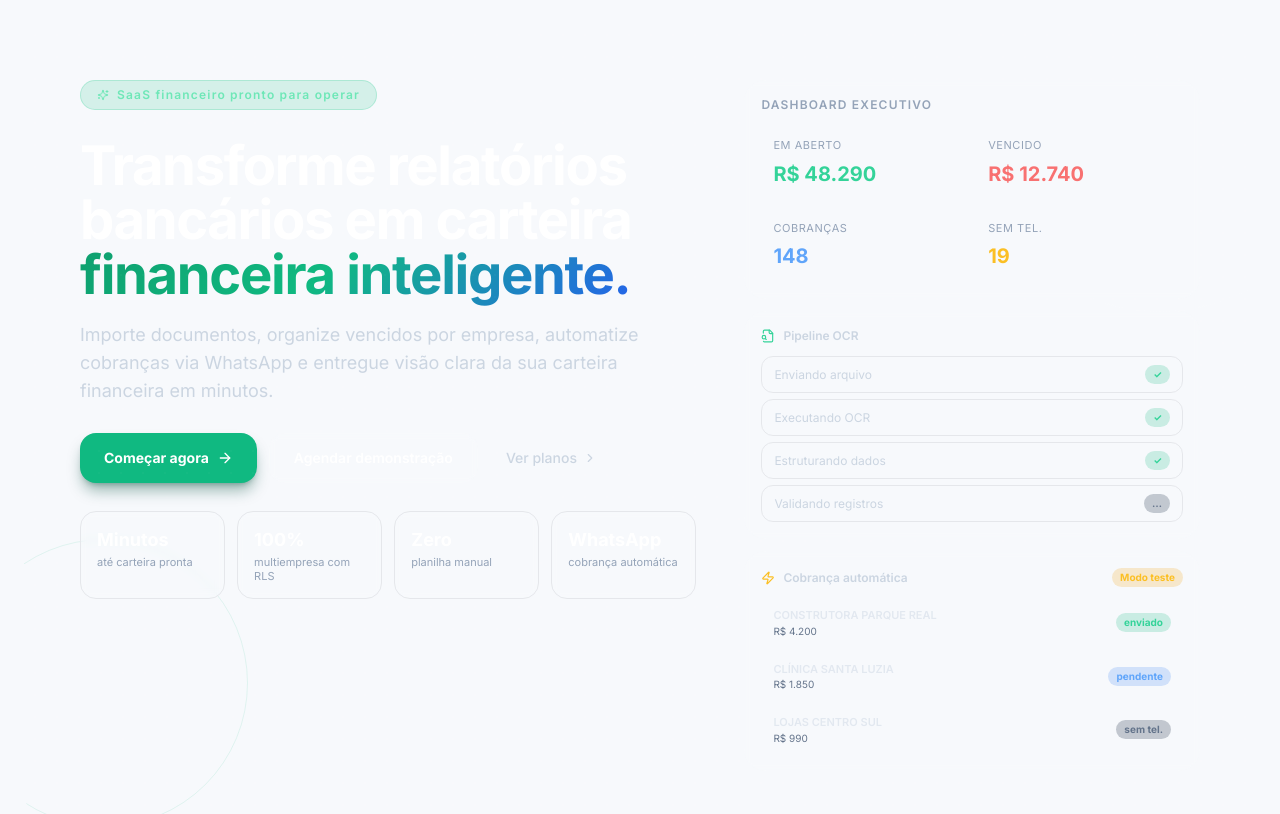
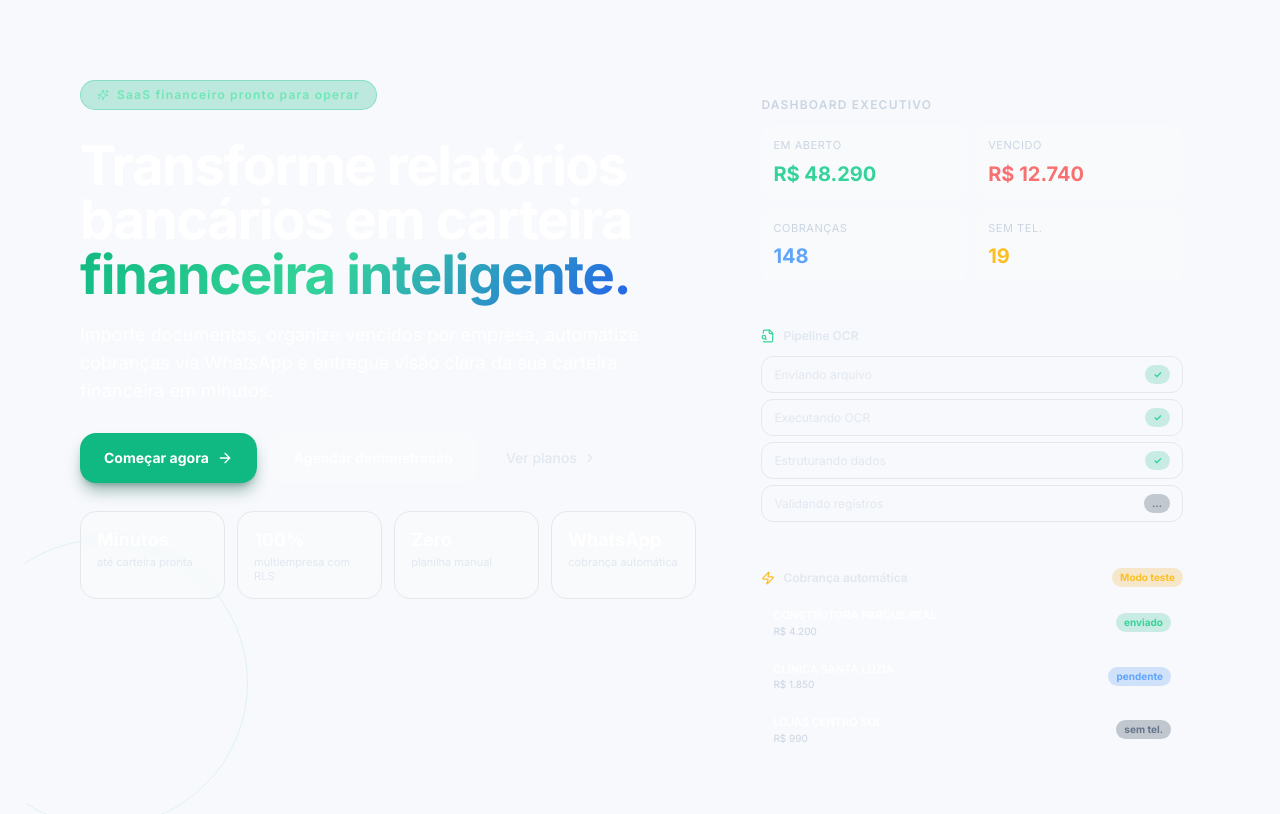
Before and after one commit to joaocarvalhoaut/bankextract, a React (Vite) app: page / in a window 1280 px wide. Shown: the top 814 px of the page. Built offline with nearby package versions, Linux system fonts and the light colour scheme; no server answers; the HTML template or start-up script is replaced by a standard one.

Commit message:
melhora contraste e legibilidade da interface

```diff
--- a/src/components/Header.jsx
+++ b/src/components/Header.jsx
@@ -2,7 +2,7 @@ import { Bell, Building2, Zap } from 'lucide-react';
 
 export default function Header({ title, subtitle, companyName, actions = null }) {
   return (
-    <header className="accent-bar card-hover mb-6 overflow-hidden rounded-[30px] border border-white/70 bg-white/90 shadow-card backdrop-blur-sm">
+    <header className="accent-bar mb-6 overflow-hidden rounded-[30px] border border-slate-200 bg-white shadow-card">
       <div className="px-5 py-4 lg:px-6 lg:py-5">
         <div className="flex flex-col gap-4 xl:flex-row xl:items-center xl:justify-between">
           <div className="min-w-0 space-y-1">
@@ -16,11 +16,11 @@ export default function Header({ title, subtitle, companyName, actions = null })
                 SaaS Premium
               </div>
             </div>
-            <h1 className="truncate text-2xl font-semibold tracking-tight text-slate-950 lg:text-3xl">
+            <h1 className="truncate text-2xl font-bold tracking-tight text-slate-900 lg:text-3xl">
               {title}
             </h1>
             {subtitle ? (
-              <p className="max-w-2xl text-sm leading-relaxed text-slate-500 lg:text-[15px]">{subtitle}</p>
+              <p className="max-w-2xl text-sm leading-relaxed text-slate-700 lg:text-[15px]">{subtitle}</p>
             ) : null}
           </div>
 
--- a/src/index.css
+++ b/src/index.css
@@ -3,19 +3,19 @@
 @tailwind utilities;
 
 :root {
-  --be-bg: #f7f9fc;
+  --be-bg: #f8fafc;
   --be-card: #ffffff;
   --be-card-muted: #f8fafc;
   --be-border: #e2e8f0;
   --be-text: #0f172a;
-  --be-muted: #64748b;
-  --be-brand: #0e9f6e;
-  --be-brand-dark: #0c7a54;
-  --be-blue: #1e3a8a;
+  --be-muted: #475569;
+  --be-brand: #10B981;
+  --be-brand-dark: #059669;
+  --be-blue: #2563EB;
   --be-gold: #d4a017;
   --be-red: #dc2626;
-  --be-shadow-sm: 0 1px 3px rgba(15, 23, 42, 0.06), 0 1px 2px rgba(15, 23, 42, 0.04);
-  --be-shadow-md: 0 10px 30px -12px rgba(15, 23, 42, 0.16), 0 4px 10px -6px rgba(15, 23, 42, 0.08);
+  --be-shadow-sm: 0 2px 8px rgba(15, 23, 42, 0.06), 0 1px 3px rgba(15, 23, 42, 0.04);
+  --be-shadow-md: 0 10px 30px rgba(15, 23, 42, 0.08), 0 4px 12px rgba(15, 23, 42, 0.05);
   --be-shadow-lg: 0 20px 60px -22px rgba(15, 23, 42, 0.22), 0 10px 24px -16px rgba(15, 23, 42, 0.1);
 }
 
@@ -33,10 +33,7 @@ body {
   margin: 0;
   min-width: 320px;
   min-height: 100vh;
-  background:
-    radial-gradient(circle at top left, rgba(14, 159, 110, 0.07), transparent 28%),
-    radial-gradient(circle at top right, rgba(30, 58, 138, 0.08), transparent 32%),
-    linear-gradient(180deg, #f8fbff 0%, #f7f9fc 52%, #f4f7fb 100%);
+  background: #F8FAFC;
   color: var(--be-text);
   font-family: Inter, ui-sans-serif, system-ui, -apple-system, BlinkMacSystemFont, "Segoe UI", sans-serif;
   font-feature-settings: "cv02", "cv03", "cv04", "cv11";
@@ -51,8 +48,8 @@ body {
 }
 
 ::selection {
-  background: rgba(14, 159, 110, 0.16);
-  color: var(--be-brand-dark);
+  background: rgba(16, 185, 129, 0.18);
+  color: #059669;
 }
 
 ::-webkit-scrollbar {
@@ -74,7 +71,7 @@ body {
 }
 
 *:focus-visible {
-  outline: 2px solid rgba(14, 159, 110, 0.75);
+  outline: 2px solid rgba(16, 185, 129, 0.80);
   outline-offset: 2px;
 }
 
@@ -91,8 +88,8 @@ body {
 }
 
 .glass {
-  background: rgba(255, 255, 255, 0.08);
-  border: 1px solid rgba(255, 255, 255, 0.14);
+  background: rgba(255, 255, 255, 0.18);
+  border: 1px solid rgba(255, 255, 255, 0.18);
   backdrop-filter: blur(16px) saturate(1.2);
   -webkit-backdrop-filter: blur(16px) saturate(1.2);
 }
@@ -105,7 +102,7 @@ body {
 }
 
 .text-gradient {
-  background: linear-gradient(135deg, #0e9f6e 0%, #10b981 45%, #2563eb 100%);
+  background: linear-gradient(135deg, #10B981 0%, #34d399 45%, #2563eb 100%);
   -webkit-background-clip: text;
   background-clip: text;
   -webkit-text-fill-color: transparent;
@@ -123,8 +120,8 @@ body {
 }
 
 .input-premium:focus {
-  border-color: rgba(14, 159, 110, 0.48);
-  box-shadow: 0 0 0 4px rgba(14, 159, 110, 0.12);
+  border-color: rgba(16, 185, 129, 0.55);
+  box-shadow: 0 0 0 4px rgba(16, 185, 129, 0.14);
 }
 
 .card-hover {
@@ -147,7 +144,7 @@ body {
   position: absolute;
   inset: 0 0 auto 0;
   height: 3px;
-  background: linear-gradient(90deg, #0e9f6e 0%, #10b981 46%, #2563eb 100%);
+  background: linear-gradient(90deg, #10B981 0%, #34d399 46%, #2563eb 100%);
 }
 
 .nav-item-active {
@@ -163,15 +160,15 @@ body {
   width: 3px;
   transform: translateY(-50%);
   border-radius: 999px;
-  background: linear-gradient(180deg, #0e9f6e 0%, #2563eb 100%);
+  background: linear-gradient(180deg, #10B981 0%, #2563eb 100%);
 }
 
 .hero-mesh {
   background:
-    radial-gradient(circle at 14% 22%, rgba(16, 185, 129, 0.2), transparent 28%),
-    radial-gradient(circle at 86% 78%, rgba(59, 130, 246, 0.18), transparent 30%),
-    radial-gradient(circle at 42% 88%, rgba(212, 160, 23, 0.12), transparent 26%),
-    linear-gradient(135deg, #08111f 0%, #0f172a 44%, #12284f 100%);
+    radial-gradient(circle at 14% 22%, rgba(16, 185, 129, 0.22), transparent 28%),
+    radial-gradient(circle at 86% 78%, rgba(37, 99, 235, 0.2), transparent 30%),
+    radial-gradient(circle at 42% 88%, rgba(212, 160, 23, 0.1), transparent 26%),
+    linear-gradient(135deg, #0b1220 0%, #0f172a 48%, #102347 100%);
 }
 
 .dot-grid {
@@ -246,11 +243,11 @@ button:active:not(:disabled) {
 @keyframes ring-pulse {
   0%,
   100% {
-    box-shadow: 0 0 0 0 rgba(14, 159, 110, 0.28);
+    box-shadow: 0 0 0 0 rgba(16, 185, 129, 0.30);
   }
 
   50% {
-    box-shadow: 0 0 0 9px rgba(14, 159, 110, 0);
+    box-shadow: 0 0 0 9px rgba(16, 185, 129, 0);
   }
 }
 
--- a/src/screens/LandingPage.jsx
+++ b/src/screens/LandingPage.jsx
@@ -111,12 +111,12 @@ const steps = [
 function FeatureCard({ icon: Icon, color, title, description }) {
   const c = colorMap[color] || colorMap.emerald;
   return (
-    <article className={`group rounded-[22px] border ${c.border} bg-white p-5 transition-all duration-200 hover:-translate-y-0.5 hover:shadow-card`}>
+      <article className={`group rounded-[22px] border ${c.border} bg-white p-5 shadow-card transition-all duration-200 hover:-translate-y-0.5 hover:shadow-lifted`}>
       <div className={`mb-4 inline-flex h-11 w-11 items-center justify-center rounded-2xl ${c.bg}`}>
         <Icon size={20} className={c.text} />
       </div>
       <h3 className="mb-2 text-base font-semibold text-slate-900">{title}</h3>
-      <p className="text-sm leading-relaxed text-slate-500">{description}</p>
+      <p className="text-sm leading-relaxed text-slate-600">{description}</p>
     </article>
   );
 }
@@ -135,7 +135,7 @@ export default function LandingPage({ onStartNow, onOpenPlans, isAuthenticated =
         <div className="relative grid grid-cols-1 gap-12 xl:grid-cols-[1.15fr_0.85fr]">
           {/* Left column */}
           <div className="space-y-7">
-            <div className="inline-flex items-center gap-2 rounded-full border border-emerald-400/25 bg-emerald-500/15 px-4 py-1.5 text-xs font-semibold tracking-widest text-emerald-300">
+            <div className="inline-flex items-center gap-2 rounded-full border border-emerald-400/40 bg-emerald-500/25 px-4 py-1.5 text-xs font-semibold tracking-widest text-emerald-300">
               <Sparkles size={12} />
               SaaS financeiro pronto para operar
             </div>
@@ -146,7 +146,7 @@ export default function LandingPage({ onStartNow, onOpenPlans, isAuthenticated =
                 bancários em carteira<br />
                 <span className="text-gradient">financeira inteligente.</span>
               </h1>
-              <p className="mt-5 max-w-xl text-base leading-relaxed text-slate-300 lg:text-lg">
+              <p className="mt-5 max-w-xl text-base leading-relaxed text-white lg:text-lg">
                 Importe documentos, organize vencidos por empresa, automatize cobranças via WhatsApp e entregue visão clara da sua carteira financeira em minutos.
               </p>
             </div>
@@ -162,14 +162,14 @@ export default function LandingPage({ onStartNow, onOpenPlans, isAuthenticated =
               </button>
               <a
                 href="mailto:comercial@bankextract.app?subject=Demo%20BankExtract"
-                className="inline-flex items-center gap-2 rounded-2xl border border-white/15 bg-white/8 px-6 py-3.5 text-sm font-semibold text-white backdrop-blur-sm transition hover:bg-white/15"
+                className="inline-flex items-center gap-2 rounded-2xl border border-white/15 bg-white/15 px-6 py-3.5 text-sm font-semibold text-white backdrop-blur-sm transition hover:bg-white/25"
               >
                 Agendar demonstração
               </a>
               <button
                 type="button"
                 onClick={onOpenPlans}
-                className="inline-flex items-center gap-1.5 rounded-2xl px-4 py-3.5 text-sm font-medium text-slate-300 transition hover:text-white"
+                className="inline-flex items-center gap-1.5 rounded-2xl px-4 py-3.5 text-sm font-medium text-slate-200 transition hover:text-white"
               >
                 Ver planos <ChevronRight size={14} />
               </button>
@@ -178,9 +178,9 @@ export default function LandingPage({ onStartNow, onOpenPlans, isAuthenticated =
             {/* Stats row */}
             <div className="grid grid-cols-2 gap-3 sm:grid-cols-4">
               {stats.map((s) => (
-                <div key={s.label} className="rounded-2xl border border-white/8 bg-white/6 px-4 py-3.5 backdrop-blur-sm">
+                <div key={s.label} className="rounded-2xl border border-white/8 bg-white/15 px-4 py-3.5 backdrop-blur-sm">
                   <p className="text-lg font-bold text-white">{s.value}</p>
-                  <p className="mt-0.5 text-[11px] leading-tight text-slate-400">{s.label}</p>
+                  <p className="mt-0.5 text-[11px] leading-tight text-slate-200">{s.label}</p>
                 </div>
               ))}
             </div>
@@ -189,8 +189,8 @@ export default function LandingPage({ onStartNow, onOpenPlans, isAuthenticated =
           {/* Right column — UI mockup */}
           <div className="space-y-3">
             {/* KPI mini-preview */}
-            <div className="rounded-[22px] border border-white/10 bg-white/8 p-4 backdrop-blur-sm">
-              <p className="mb-3 text-xs font-semibold uppercase tracking-widest text-slate-400">Dashboard executivo</p>
+            <div className="rounded-[22px] border border-white/20 bg-white/13 p-4 backdrop-blur-sm">
+                <p className="mb-3 text-xs font-semibold uppercase tracking-widest text-slate-300">Dashboard executivo</p>
               <div className="grid grid-cols-2 gap-2">
                 {[
                   { label: 'Em aberto', value: 'R$ 48.290', color: 'text-emerald-400' },
@@ -198,8 +198,8 @@ export default function LandingPage({ onStartNow, onOpenPlans, isAuthenticated =
                   { label: 'Cobranças', value: '148',        color: 'text-blue-400'    },
                   { label: 'Sem tel.',  value: '19',          color: 'text-amber-400'   },
                 ].map((k) => (
-                  <div key={k.label} className="rounded-xl bg-white/8 p-3">
-                    <p className="text-[11px] uppercase tracking-wider text-slate-400">{k.label}</p>
+                  <div key={k.label} className="rounded-xl bg-white/15 p-3">
+                    <p className="text-[11px] uppercase tracking-wider text-slate-300">{k.label}</p>
                     <p className={`mt-1.5 text-xl font-bold ${k.color}`}>{k.value}</p>
                   </div>
                 ))}
@@ -207,15 +207,15 @@ export default function LandingPage({ onStartNow, onOpenPlans, isAuthenticated =
             </div>
 
             {/* Pipeline mockup */}
-            <div className="rounded-[22px] border border-white/10 bg-white/8 p-4 backdrop-blur-sm">
+            <div className="rounded-[22px] border border-white/20 bg-white/13 p-4 backdrop-blur-sm">
               <div className="mb-3 flex items-center gap-2">
                 <FileSearch size={14} className="text-emerald-400" />
-                <p className="text-xs font-semibold text-slate-300">Pipeline OCR</p>
+                <p className="text-xs font-semibold text-slate-200">Pipeline OCR</p>
               </div>
               <div className="space-y-1.5">
                 {['Enviando arquivo', 'Executando OCR', 'Estruturando dados', 'Validando registros'].map((item, i) => (
-                  <div key={item} className="flex items-center justify-between rounded-xl border border-white/6 bg-white/5 px-3 py-2">
-                    <span className="text-xs text-slate-300">{item}</span>
+                  <div key={item} className="flex items-center justify-between rounded-xl border border-white/6 bg-white/12 px-3 py-2">
+                    <span className="text-xs text-slate-200">{item}</span>
                     <span className={`rounded-full px-2 py-0.5 text-[10px] font-bold ${i < 3 ? 'bg-emerald-500/20 text-emerald-400' : 'bg-slate-600/30 text-slate-500'}`}>
                       {i < 3 ? '✓' : '…'}
                     </span>
@@ -225,10 +225,10 @@ export default function LandingPage({ onStartNow, onOpenPlans, isAuthenticated =
             </div>
 
             {/* WhatsApp mockup */}
-            <div className="rounded-[22px] border border-white/10 bg-white/8 p-4 backdrop-blur-sm">
+            <div className="rounded-[22px] border border-white/20 bg-white/13 p-4 backdrop-blur-sm">
               <div className="mb-3 flex items-center gap-2">
                 <Zap size={14} className="text-amber-400" />
-                <p className="text-xs font-semibold text-slate-300">Cobrança automática</p>
+                <p className="text-xs font-semibold text-slate-200">Cobrança automática</p>
                 <span className="ml-auto rounded-full bg-amber-500/20 px-2 py-0.5 text-[10px] font-bold text-amber-400">Modo teste</span>
               </div>
               <div className="space-y-1.5">
@@ -237,10 +237,10 @@ export default function LandingPage({ onStartNow, onOpenPlans, isAuthenticated =
                   { name: 'CLÍNICA SANTA LUZIA',    status: 'pendente', valor: 'R$ 1.850' },
                   { name: 'LOJAS CENTRO SUL',        status: 'sem tel.', valor: 'R$ 990'   },
                 ].map((r) => (
-                  <div key={r.name} className="flex items-center justify-between rounded-xl bg-white/5 px-3 py-2">
+                  <div key={r.name} className="flex items-center justify-between rounded-xl bg-white/12 px-3 py-2">
                     <div>
-                      <p className="text-[11px] font-semibold text-slate-200">{r.name}</p>
-                      <p className="text-[10px] text-slate-500">{r.valor}</p>
+                      <p className="text-[11px] font-semibold text-white">{r.name}</p>
+                      <p className="text-[10px] text-slate-300">{r.valor}</p>
                     </div>
                     <span className={`rounded-full px-2 py-0.5 text-[10px] font-bold ${
                       r.status === 'enviado'  ? 'bg-emerald-500/20 text-emerald-400' :
@@ -265,7 +265,7 @@ export default function LandingPage({ onStartNow, onOpenPlans, isAuthenticated =
         </div>
         <div className="grid grid-cols-1 gap-4 md:grid-cols-2 xl:grid-cols-4">
           {steps.map((s, idx) => (
-            <div key={s.n} className="relative rounded-[20px] bg-slate-50 p-5">
+            <div key={s.n} className="relative rounded-[20px] border border-slate-200 bg-slate-50 p-5">
               {idx < steps.length - 1 && (
                 <div className="absolute right-0 top-1/2 hidden h-px w-4 -translate-y-1/2 translate-x-full bg-slate-200 xl:block" />
               )}
@@ -318,7 +318,7 @@ export default function LandingPage({ onStartNow, onOpenPlans, isAuthenticated =
           ].map((b) => (
             <div key={b} className="flex items-start gap-3 rounded-2xl bg-white/70 px-4 py-3.5 shadow-soft">
               <CheckCircle2 size={16} className="mt-0.5 flex-shrink-0 text-emerald-600" />
-              <p className="text-sm font-medium text-slate-700">{b}</p>
+              <p className="text-sm font-semibold text-slate-800">{b}</p>
             </div>
           ))}
         </div>
@@ -413,7 +413,7 @@ export default function LandingPage({ onStartNow, onOpenPlans, isAuthenticated =
             </button>
             <a
               href="mailto:comercial@bankextract.app?subject=Contato%20BankExtract"
-              className="inline-flex items-center gap-2 rounded-2xl border border-white/15 bg-white/8 px-6 py-3.5 text-sm font-semibold text-white backdrop-blur-sm transition hover:bg-white/15"
+              className="inline-flex items-center gap-2 rounded-2xl border border-white/15 bg-white/15 px-6 py-3.5 text-sm font-semibold text-white backdrop-blur-sm transition hover:bg-white/25"
             >
               Falar com time comercial
             </a>
```
Also changed, not shown: src/components/ClearOverviewModal.jsx (+8 -8 lines), src/components/DataTable.jsx (+7 -7 lines), src/components/FinanceTable.jsx (+10 -1 lines), src/components/KPICard.jsx (+7 -8 lines), src/screens/AutomacoesScreen.jsx (+65 -17 lines), src/screens/DashboardScreen.jsx (+20 -23 lines).
